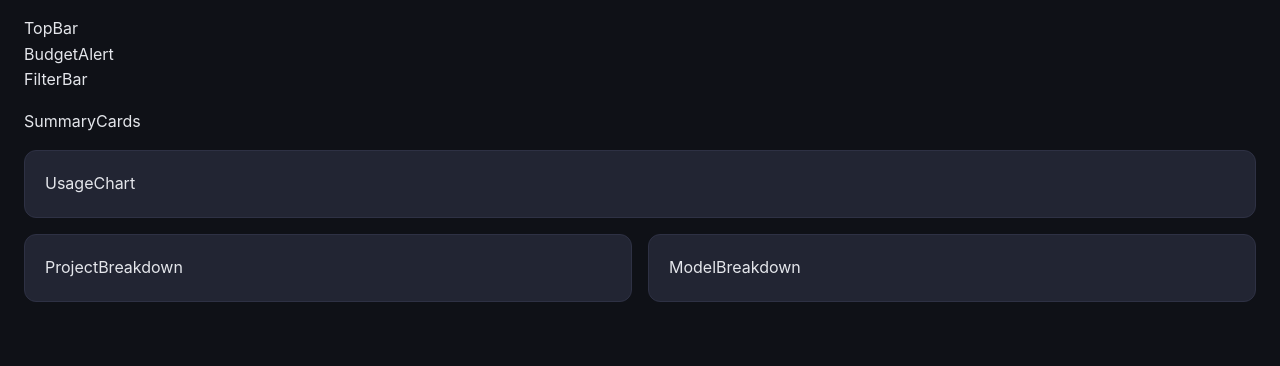
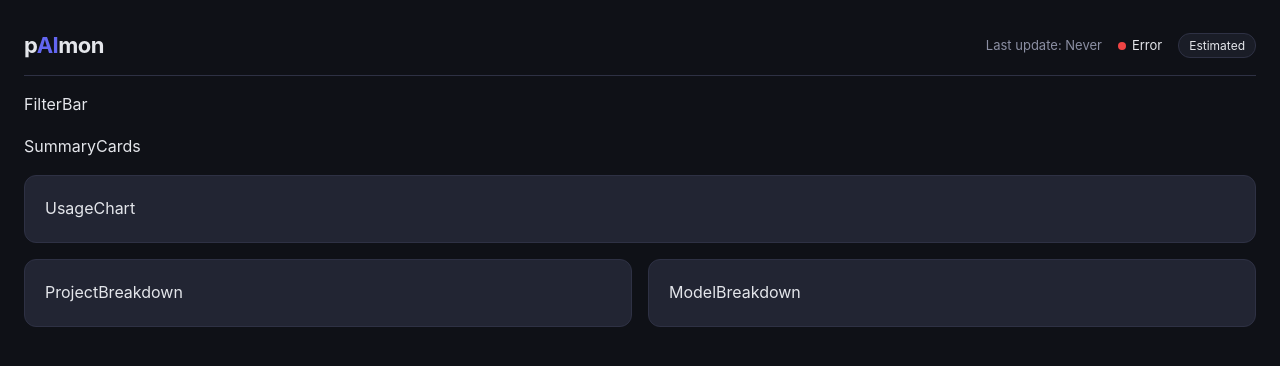
Before and after one commit to tbollinger/paimon, a React (Vite) app in the folder src/client/: page / in a window 1280 px wide. Shown: the top 366 px of the page. Built offline with nearby package versions, Linux system fonts and the light colour scheme; no server answers.

Commit message:
feat: add topbar and budget alert components

```diff
--- a/src/client/src/components/budget-alert.jsx
+++ b/src/client/src/components/budget-alert.jsx
@@ -1,5 +1,39 @@
 import React from 'react';
+import { useApi } from '../hooks/use-api.js';
+import { formatCurrency } from '../utils/format.js';
 
 export default function BudgetAlert() {
-  return <div className="budget-alert">BudgetAlert</div>;
+  const { data: budget } = useApi('/api/budget');
+
+  if (!budget) return null;
+
+  const { daily, monthly } = budget;
+  const showDaily = daily.budget > 0 && daily.percent >= 70;
+  const showMonthly = monthly.budget > 0 && monthly.percent >= 70;
+
+  if (!showDaily && !showMonthly) return null;
+
+  const maxPercent = Math.max(daily.percent || 0, monthly.percent || 0);
+  const level = maxPercent >= 90 ? 'danger' : 'warning';
+  const bgColor = level === 'danger' ? 'rgba(239, 68, 68, 0.15)' : 'rgba(234, 179, 8, 0.15)';
+  const borderColor = level === 'danger' ? 'var(--danger)' : 'var(--warning)';
+
+  return (
+    <div style={{
+      background: bgColor, border: `1px solid ${borderColor}`,
+      borderRadius: 8, padding: '10px 16px', marginBottom: 16,
+      display: 'flex', gap: 24, fontSize: 13,
+    }}>
+      {showDaily && (
+        <span>
+          Daily: {formatCurrency(daily.spent)} / {formatCurrency(daily.budget)} ({daily.percent.toFixed(0)}%)
+        </span>
+      )}
+      {showMonthly && (
+        <span>
+          Monthly: {formatCurrency(monthly.spent)} / {formatCurrency(monthly.budget)} ({monthly.percent.toFixed(0)}%)
+        </span>
+      )}
+    </div>
+  );
 }
--- a/src/client/src/components/topbar.jsx
+++ b/src/client/src/components/topbar.jsx
@@ -1,5 +1,44 @@
 import React from 'react';
+import { useApi } from '../hooks/use-api.js';
+import { formatDateTime } from '../utils/format.js';
 
 export default function TopBar() {
-  return <div className="topbar">TopBar</div>;
+  const { data: status } = useApi('/api/config/status');
+
+  const isHealthy = status && status.last_collection_at && !status.last_collection_error;
+  const dataSource = status?.data_source || 'local';
+
+  return (
+    <div style={{
+      display: 'flex', alignItems: 'center', justifyContent: 'space-between',
+      padding: '12px 0', borderBottom: '1px solid var(--border)', marginBottom: 16,
+    }}>
+      <div style={{ display: 'flex', alignItems: 'center', gap: 12 }}>
+        <h1 style={{ fontSize: 22, fontWeight: 700, letterSpacing: '-0.5px' }}>
+          p<span style={{ color: 'var(--accent)' }}>AI</span>mon
+        </h1>
+      </div>
+      <div style={{ display: 'flex', alignItems: 'center', gap: 16, fontSize: 13 }}>
+        <span style={{ color: 'var(--text-secondary)' }}>
+          Last update: {status?.last_collection_at ? formatDateTime(status.last_collection_at) : 'Never'}
+        </span>
+        <span style={{
+          display: 'inline-flex', alignItems: 'center', gap: 6,
+        }}>
+          <span style={{
+            width: 8, height: 8, borderRadius: '50%',
+            background: isHealthy ? 'var(--success)' : 'var(--danger)',
+          }} />
+          {isHealthy ? 'Healthy' : 'Error'}
+        </span>
+        <span style={{
+          background: dataSource === 'api' ? 'var(--accent)' : 'var(--bg-secondary)',
+          padding: '2px 10px', borderRadius: 12, fontSize: 12,
+          border: '1px solid var(--border)',
+        }}>
+          {dataSource === 'api' ? 'API' : 'Estimated'}
+        </span>
+      </div>
+    </div>
+  );
 }
```
